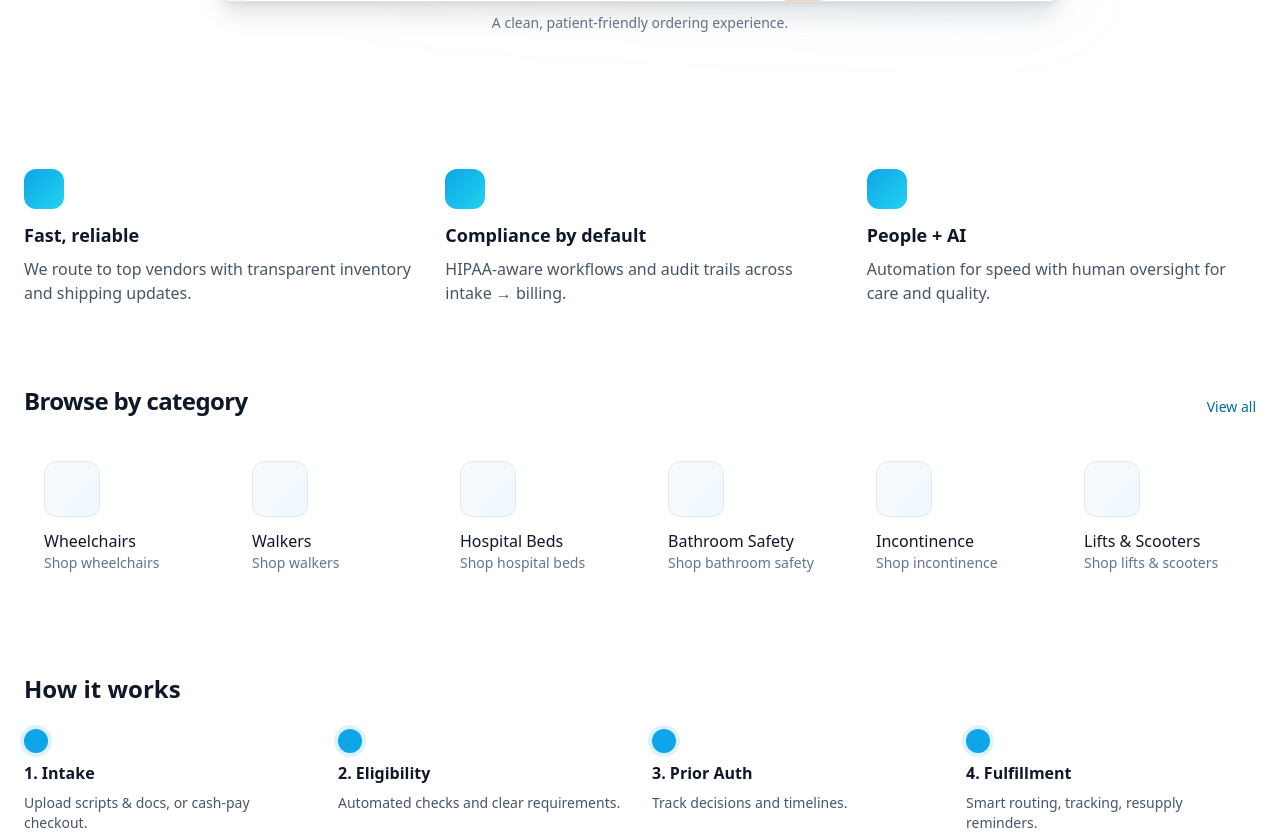
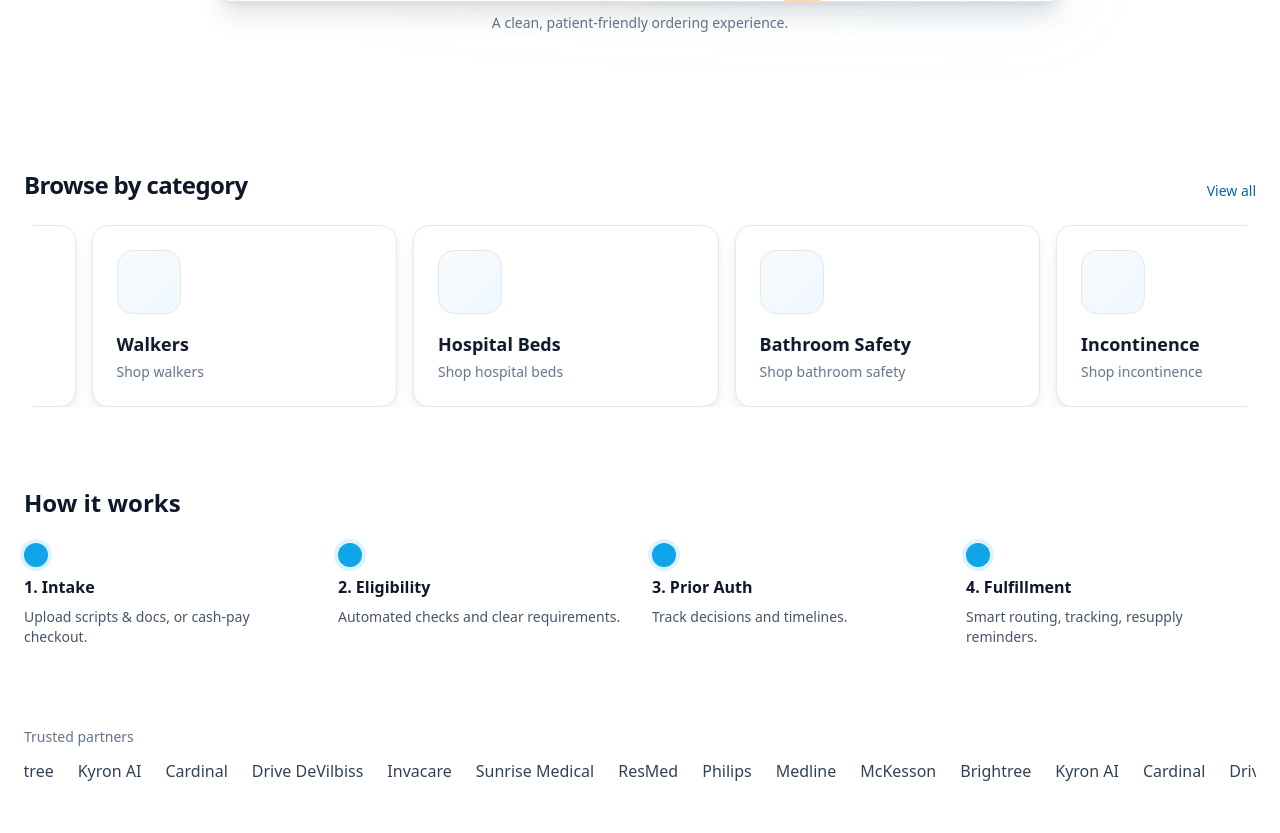
Before and after one commit to lenawsong/global-rounds, a FastAPI app: page / in a window 1280 px wide. Shown: the part 1385-2218 px from the top of the page. Run offline with FastAPI, Linux system fonts and the light colour scheme; some libraries are stand-ins or nearby versions.

Commit message:
animations for Browse

```diff
--- a/app/templates/home.html
+++ b/app/templates/home.html
@@ -14,24 +14,17 @@
   <!-- ===== HERO: full-viewport, perfectly centered ===== -->
   <section class="min-h-[90vh] md:min-h-[92vh] flex items-center -mt-6">
     <div class="max-w-4xl mx-auto px-4 md:px-6 text-center" data-anim>
-<!-- Kicker (smaller so the headline dominates) -->
-<!-- <p class="text-sky-600 font-semibold mb-4 text-xl md:text-2xl tracking-tight">
-  Global Rounds Medical
-</p> -->
 
-<!-- Headline (DME Solution same size as the H1) -->
+      <!-- Headline (with gradient word) -->
       <h1 class="text-5xl md:text-6xl lg:text-7xl font-semibold tracking-tight text-slate-900 leading-tight">
         Healthcare’s Latest
         <br>
-  <!-- <span class="bg-[linear-gradient(90deg,#0f3b67_0%,#1b5e93_55%,#2a6fb1_100%)] bg-clip-text text-transparent">
-    DME Solution
-  </span> -->
         <span class="bg-[linear-gradient(90deg,#0f3b67_0%,#2a6fb1_50%,#0f3b67_100%)] bg-clip-text text-transparent">
           DME Solution
         </span>
       </h1>
 
-      <!-- Support line (speed + clarity + automation) -->
+      <!-- Support line -->
       <p class="mt-5 text-slate-600 text-lg md:text-xl leading-relaxed">
         Faster care. Fewer delays. Modern shopping for patients and caregivers.
       </p>
@@ -60,7 +53,6 @@
   <section class="pt-0 -mt-8 md:-mt-10 pb-10 md:pb-14">
     <div class="max-w-4xl mx-auto px-4 md:px-6" data-anim>
       <div class="relative">
-        <!-- subtle backdrop glow -->
         <div
           class="pointer-events-none absolute inset-0 -z-10 rounded-3xl
                  bg-gradient-to-br from-slate-900/10 via-slate-900/0 to-sky-500/10
@@ -86,49 +78,82 @@
     </div>
   </section>
 
-  <!-- ===== VALUE STRIP (simple, airy) -->
-  <section class="grid gap-8 md:grid-cols-3">
-    <div class="group" data-anim>
-      <div class="h-10 w-10 rounded-xl bg-gradient-to-br from-sky-500 to-cyan-400 mb-3"></div>
-      <h3 class="text-lg font-semibold text-slate-900">Fast, reliable</h3>
-      <p class="mt-2 text-slate-600">We route to top vendors with transparent inventory and shipping updates.</p>
-    </div>
-    <div class="group" data-anim>
-      <div class="h-10 w-10 rounded-xl bg-gradient-to-br from-sky-500 to-cyan-400 mb-3"></div>
-      <h3 class="text-lg font-semibold text-slate-900">Compliance by default</h3>
-      <p class="mt-2 text-slate-600">HIPAA-aware workflows and audit trails across intake → billing.</p>
-    </div>
-    <div class="group" data-anim>
-      <div class="h-10 w-10 rounded-xl bg-gradient-to-br from-sky-500 to-cyan-400 mb-3"></div>
-      <h3 class="text-lg font-semibold text-slate-900">People + AI</h3>
-      <p class="mt-2 text-slate-600">Automation for speed with human oversight for care and quality.</p>
-    </div>
-  </section>
-
-  <!-- ===== CATEGORIES (clean tiles, light hover) -->
-  <section class="space-y-6">
+<!-- ===== CATEGORIES (5 visible, subtle shadow + thin border, smooth slide) ===== -->
+<section class="space-y-6" aria-labelledby="browse-heading">
   <div class="flex items-end justify-between">
-      <h3 class="text-2xl font-semibold tracking-tight text-slate-900">Browse by category</h3>
+    <h3 id="browse-heading" class="text-2xl font-semibold tracking-tight text-slate-900">Browse by category</h3>
     <a href="/catalog" class="text-sky-700 hover:underline text-sm">View all</a>
   </div>
 
-    <div class="grid grid-cols-2 sm:grid-cols-3 lg:grid-cols-6 gap-4">
+  <style>
+    /* softer, restrained shadow */
+    .tile-shadow{
+      box-shadow:
+        0 8px 16px rgba(15,23,42,.06),
+        0 2px 6px rgba(15,23,42,.04);
+    }
+    .tile-shadow:hover{
+      box-shadow:
+        0 12px 22px rgba(15,23,42,.09),
+        0 3px 8px rgba(15,23,42,.05);
+    }
+    /* marquee slide */
+    @keyframes catSlide { from { transform: translateX(0) } to { transform: translateX(-50%) } }
+  </style>
+
+  <!-- Viewport -->
+  <div class="relative overflow-hidden rounded-xl">
+    <!-- edge fades -->
+    <div class="pointer-events-none absolute inset-y-0 left-0 w-16 bg-gradient-to-r from-white to-transparent"></div>
+    <div class="pointer-events-none absolute inset-y-0 right-0 w-16 bg-gradient-to-l from-white to-transparent"></div>
+
+    <!-- Track (two copies for seamless loop) -->
+    <div class="flex gap-4 animate-[catSlide_16s_linear_infinite] will-change-transform">
       {% set cats = [
         ("Wheelchairs","wheelchair"),
         ("Walkers","walker"),
         ("Hospital Beds","bed"),
         ("Bathroom Safety","bathroom"),
         ("Incontinence","incontinence"),
-        ("Lifts & Scooters","lift")
+        ("Lifts & Scooters","lift"),
+        ("Crutches","crutches"),
+        ("CPAP & Supplies","cpap"),
+        ("Orthopedics","orthopedics"),
+        ("Respiratory","respiratory")
       ] %}
+
+      <!-- Copy A -->
+      <div class="flex gap-4">
         {% for label, q in cats %}
           <a href="/catalog?q={{ q }}"
-         class="group rounded-xl p-5 transition hover:-translate-y-1 hover:shadow-md bg-white" data-anim>
-        <div class="h-14 w-14 rounded-xl border border-slate-200 bg-gradient-to-br from-slate-50 to-sky-50 mb-3 group-hover:scale-105 transition"></div>
-        <div class="font-medium text-slate-900">{{ label }}</div>
-        <div class="text-sm text-slate-500">Shop {{ label | lower }}</div>
+             class="group shrink-0 basis-[42%] sm:basis-[30%] md:basis-[23%] lg:basis-[18%] xl:basis-[17%]
+                    rounded-2xl bg-white p-5 md:p-6 transition hover:-translate-y-1 tile-shadow
+                    border border-slate-200"
+             aria-label="Browse {{ label }}">
+            <div class="h-16 w-16 rounded-2xl border border-slate-200 bg-gradient-to-br from-slate-50 to-sky-50 mb-4
+                        group-hover:scale-105 transition"></div>
+            <div class="text-lg font-semibold text-slate-900 truncate">{{ label }}</div>
+            <div class="text-sm text-slate-500 mt-1">Shop {{ label | lower }}</div>
           </a>
         {% endfor %}
+      </div>
+
+      <!-- Copy B -->
+      <div class="flex gap-4">
+        {% for label, q in cats %}
+          <a href="/catalog?q={{ q }}"
+             class="group shrink-0 basis-[42%] sm:basis-[30%] md:basis-[23%] lg:basis-[18%] xl:basis-[17%]
+                    rounded-2xl bg-white p-5 md:p-6 transition hover:-translate-y-1 tile-shadow
+                    border border-slate-200"
+             aria-label="Browse {{ label }}">
+            <div class="h-16 w-16 rounded-2xl border border-slate-200 bg-gradient-to-br from-slate-50 to-sky-50 mb-4
+                        group-hover:scale-105 transition"></div>
+            <div class="text-lg font-semibold text-slate-900 truncate">{{ label }}</div>
+            <div class="text-sm text-slate-500 mt-1">Shop {{ label | lower }}</div>
+          </a>
+        {% endfor %}
+      </div>
+    </div>
   </div>
 </section>
 
```
Lines whose indentation alone changed are shown as unchanged.
